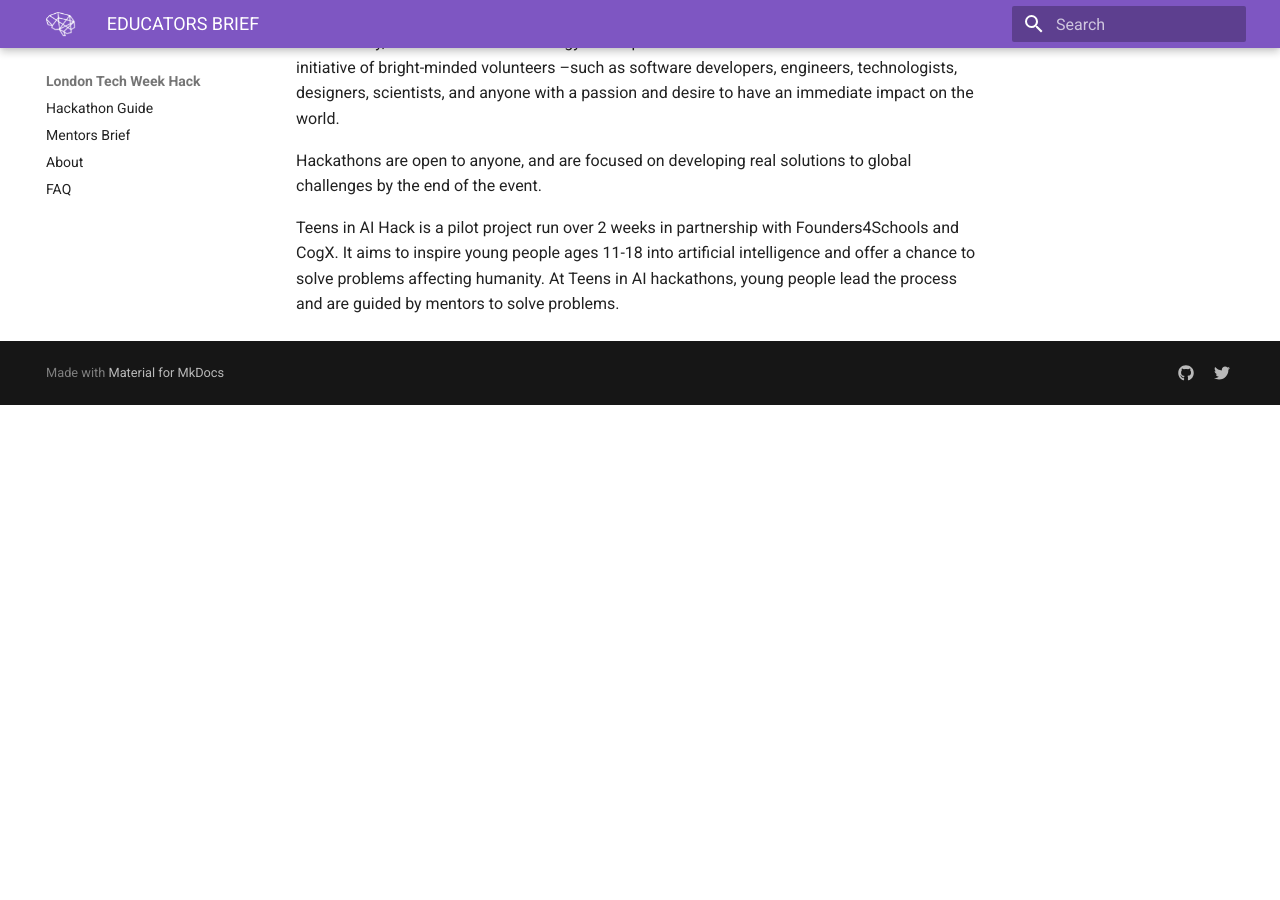
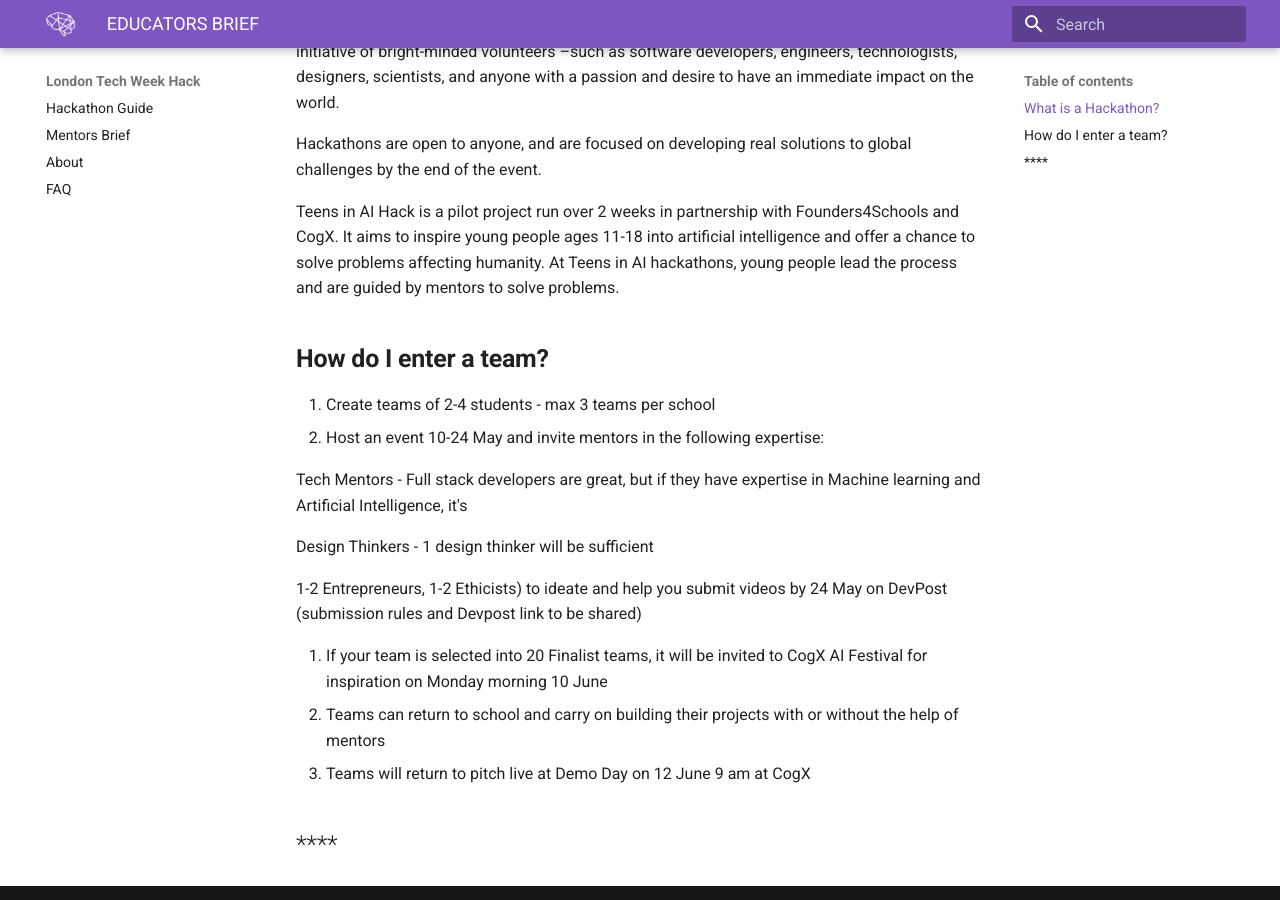
Before and after one commit to elenasinel/tech-week, an MkDocs documentation site: the page built from docs/educators.md, in a window 1280 px wide and 900 px high, scrolled down 594 px. Built offline with MkDocs 1.6.1 and Material for MkDocs 9.7.7, drawn with Linux system fonts in a browser that asks for light colours; before the commit the page ends 999 px from its top, so only the background shows below that.

Commit message:
Update Documentation “educators”

```diff
--- a/docs/educators.md
+++ b/docs/educators.md
@@ -13,14 +13,13 @@
 
 For any further questions, please email Elena on elena.sinel@teensinai.com
 
-****
+- - -
 
-**FAQs for Educators:**
+# **FAQs for Educators:**
 
-**What is a Hackathon?**
+## **What is a Hackathon?**
 
-Traditionally, hackathons are technology development marathons that draw on the talents and initiative
- of bright-minded volunteers –such as software developers, engineers, technologists, designers,
+Traditionally, hackathons are technology development marathons that draw on the talents and initiative  of bright-minded volunteers –such as software developers, engineers, technologists, designers,
  scientists, and anyone with a passion and desire to have an immediate impact on the world.
 
 Hackathons are open to anyone, and are focused on developing real solutions to global challenges by
@@ -30,3 +29,20 @@
  inspire young people ages 11-18 into artificial intelligence and offer a chance to solve problems
  affecting humanity. At Teens in AI hackathons, young people lead the process and are guided by
  mentors to solve problems.
+
+## **How do I enter a team?**
+
+1. Create teams of 2-4 students - max 3 teams per school
+2. Host an event 10-24 May and invite mentors in the following expertise:
+
+Tech Mentors - Full stack developers are great, but if they have expertise in Machine learning and Artificial Intelligence, it's
+
+Design Thinkers - 1 design thinker will be sufficient
+
+1-2 Entrepreneurs, 1-2 Ethicists) to ideate and help you submit videos by 24 May on DevPost (submission rules and Devpost link to be shared)
+
+1. If your team is selected into 20 Finalist teams, it will be invited to CogX AI Festival for inspiration on Monday morning 10 June
+2. Teams can return to school and carry on building their projects with or without the help of mentors
+3. Teams will return to pitch live at Demo Day on 12 June 9 am at CogX
+
+## ****
```
